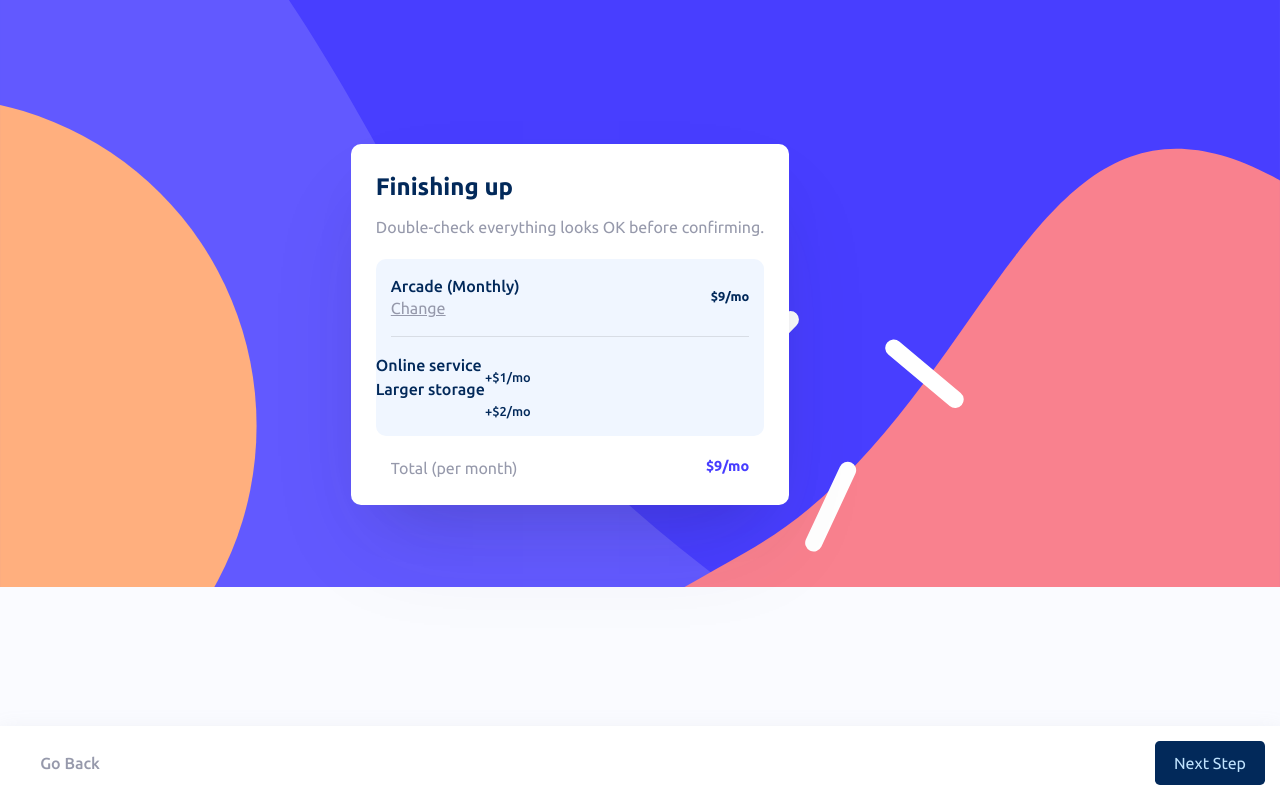
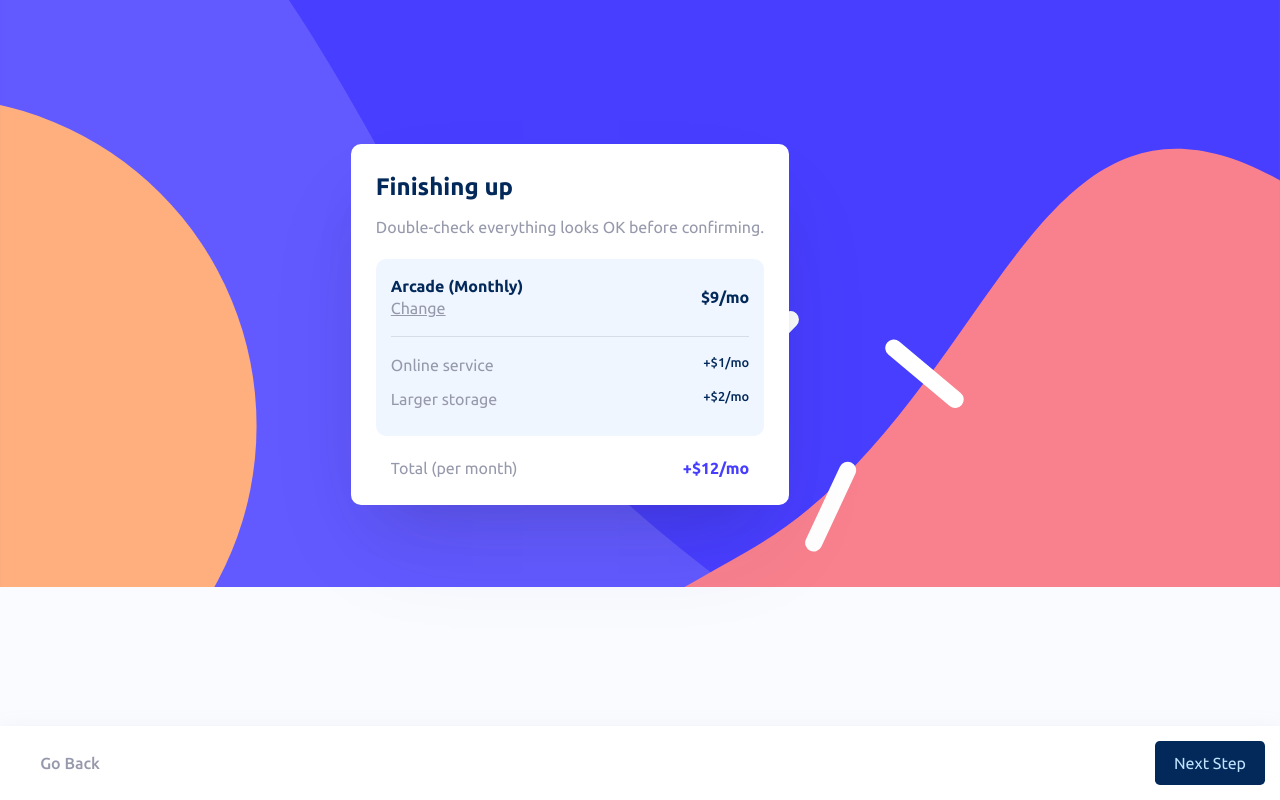
Before and after one commit to yangxdev/multi-step-form, a React (Vite) app: page / in a window 1280 px wide. Built offline with nearby package versions, Linux system fonts and the light colour scheme.

Commit message:
fixed previous bugs, except monthly/yearly switch

```diff
--- a/src/App.jsx
+++ b/src/App.jsx
@@ -70,6 +70,7 @@ class App extends React.Component {
       case 4:
         currentStep = (
           <Step4
+            goToStep={this.updateState.bind(this, "step")}
             plan={this.state.plan}
             addons={this.state.addons}
             billing={this.state.billing}
--- a/src/js/steps/step1.jsx
+++ b/src/js/steps/step1.jsx
@@ -34,15 +34,15 @@ class Step1 extends Component {
 
     if (name) {
       nameInput.value = name;
-      console.log("name: " + nameInput.value);
+      // console.log("name: " + nameInput.value);
     }
     if (email) {
       emailInput.value = email;
-      console.log("email: " + emailInput.value);
+      // console.log("email: " + emailInput.value);
     }
     if (phone) {
       phoneInput.value = phone;
-      console.log("phone: " + phoneInput.value);
+      // console.log("phone: " + phoneInput.value);
     }
   };
 
--- a/src/js/steps/step4.jsx
+++ b/src/js/steps/step4.jsx
@@ -21,11 +21,13 @@ class Step4 extends Component {
       pricing.plans[this.props.billing][this.props.plan].price +
       billingType;
 
-    function AddonsTitle({ addons }) {
-      console.log(addons);
+    function AddonsTitlePrice({ addons, billing }) {
+      // console.log(addons);
+      // console.log(billing);
       const enabledAddons = Object.keys(addons).filter(
         (addon) => addons[addon]
       );
+      const prices = pricing.addons[billing];
 
       // convert addon to the correct format
       // "online-service" => "Online Service"
@@ -47,32 +49,29 @@ class Step4 extends Component {
           .join(" ");
       });
 
-      return (
-        <div>
-          {enabledAddons.map((addon) => (
-            <div className="t2" key={addon}>
-              {addon}
-            </div>
-          ))}
-        </div>
-      );
+      // function to reset the word back to the original format
+      // "Online service" => "online-service"
+      function resetWord(word) {
+        return word
+          .split(" ")
+          .map((word) => word.toLowerCase())
+          .join("-");
       }
 
-    function AddonsPrice({ addons, billing }) {
-      const prices = pricing.addons[billing];
-      const enabledAddons = Object.keys(addons).filter(
-        (addon) => addons[addon]
-      );
-
       return (
-        <div>
+        <>
           {enabledAddons.map((addon) => (
-            <div className="t3" key={addon}>
-              +${prices[addon].price}
+            <React.Fragment key={addon}>
+              <div className="row">
+                <div className="t2">{addon}</div>
+                <div className="t3">
+                  +${prices[resetWord(addon)].price}
                   {billingType}
                 </div>
+              </div>
+            </React.Fragment>
           ))}
-        </div>
+        </>
       );
     }
 
@@ -88,7 +87,13 @@ class Step4 extends Component {
               <div className="summary-plan">
                 <div className="left">
                   <div className="t2">{summaryMain}</div>
-                  <div className="t4">Change</div>
+                  <div
+                    className="t4"
+                    id="btnChange"
+                    onClick={() => this.props.goToStep(2)}
+                  >
+                    Change
+                  </div>
                 </div>
                 <div className="right">
                   <div className="t2">{summaryMainPrice}</div>
@@ -96,21 +101,36 @@ class Step4 extends Component {
               </div>
               <hr></hr>
               <div className="summary-addons">
-                <div className="row">
-                  <AddonsTitle addons={this.props.addons} />
-                  <AddonsPrice
+                <AddonsTitlePrice
                   addons={this.props.addons}
                   billing={this.props.billing}
                 />
               </div>
             </div>
-            </div>
             <div className="total">
               <div className="left">
-                <div className="t2">Total (per month)</div>
+                <div className="t2">
+                  Total (per{" "}
+                  {this.props.billing === "monthly" ? "month" : "year"})
+                </div>
               </div>
               <div className="right">
-                <div className="t2">$9/mo</div>
+                <div className="t2">
+                  {
+                    // sum up the total price
+                    "+$" +
+                      (pricing.plans[this.props.billing][this.props.plan]
+                        .price +
+                        Object.keys(this.props.addons)
+                          .filter((addon) => this.props.addons[addon])
+                          .map(
+                            (addon) =>
+                              pricing.addons[this.props.billing][addon].price
+                          )
+                          .reduce((a, b) => a + b, 0)) +
+                      billingType
+                  }
+                </div>
               </div>
             </div>
           </div>
--- a/src/sass/input.scss
+++ b/src/sass/input.scss
@@ -347,7 +347,7 @@ $font-size: 16px;
             margin-bottom: 20px;
             margin-top: 20px;
             .t2 {
-              font-weight: 500;
+              font-weight: 600;
               color: $color_marineblue;
             }
             .t4 {
@@ -364,23 +364,24 @@ $font-size: 16px;
                 justify-content: center;
                 .t2 {
                   font-weight: 600;
-                  font-size: 0.8em;
+                  font-size: 1em;
                 }
               }
             }
             .summary-addons {
               display: flex;
               justify-content: space-between;
-              .left {
+              flex-direction: column;
+              align-items: center;
+              .row {
+                width: 100%;
+                display: flex;
+                justify-content: space-between;
                 .t2 {
+                  color: $color_coolgray;
                   font-weight: 400;
-                  color: $color_coolgray;
+                  margin-bottom: 10px;
                 }
-              }
-              .right {
-                display: flex;
-                flex-direction: column;
-                justify-content: center;
                 .t3 {
                   margin-top: 0;
                 }
@@ -395,7 +396,7 @@ $font-size: 16px;
             .right {
               .t2 {
                 font-weight: 600;
-                font-size: 0.9em;
+                font-size: 1em;
                 color: $color_purplishblue;
               }
             }
--- a/src/sass/output.scss
+++ b/src/sass/output.scss
@@ -299,7 +299,7 @@ supported by Chrome and Opera */
   margin-top: 20px;
 }
 * body .container .step .card .summary .t2 {
-  font-weight: 500;
+  font-weight: 600;
   color: hsl(213deg, 96%, 18%);
 }
 * body .container .step .card .summary .t4 {
@@ -318,22 +318,25 @@ supported by Chrome and Opera */
 }
 * body .container .step .card .summary .summary-plan .right .t2 {
   font-weight: 600;
-  font-size: 0.8em;
+  font-size: 1em;
 }
 * body .container .step .card .summary .summary-addons {
   display: flex;
   justify-content: space-between;
+  flex-direction: column;
+  align-items: center;
 }
-* body .container .step .card .summary .summary-addons .left .t2 {
+* body .container .step .card .summary .summary-addons .row {
+  width: 100%;
+  display: flex;
+  justify-content: space-between;
+}
+* body .container .step .card .summary .summary-addons .row .t2 {
+  color: hsl(231deg, 11%, 63%);
   font-weight: 400;
-  color: hsl(231deg, 11%, 63%);
+  margin-bottom: 10px;
 }
-* body .container .step .card .summary .summary-addons .right {
-  display: flex;
-  flex-direction: column;
-  justify-content: center;
-}
-* body .container .step .card .summary .summary-addons .right .t3 {
+* body .container .step .card .summary .summary-addons .row .t3 {
   margin-top: 0;
 }
 * body .container .step .card .total {
@@ -344,7 +347,7 @@ supported by Chrome and Opera */
 }
 * body .container .step .card .total .right .t2 {
   font-weight: 600;
-  font-size: 0.9em;
+  font-size: 1em;
   color: hsl(243deg, 100%, 62%);
 }
 * body .container .footer {
```
Also changed, not shown: 1 other file (tests, documents, lock files or other folders). Lines whose indentation alone changed are shown as unchanged.
